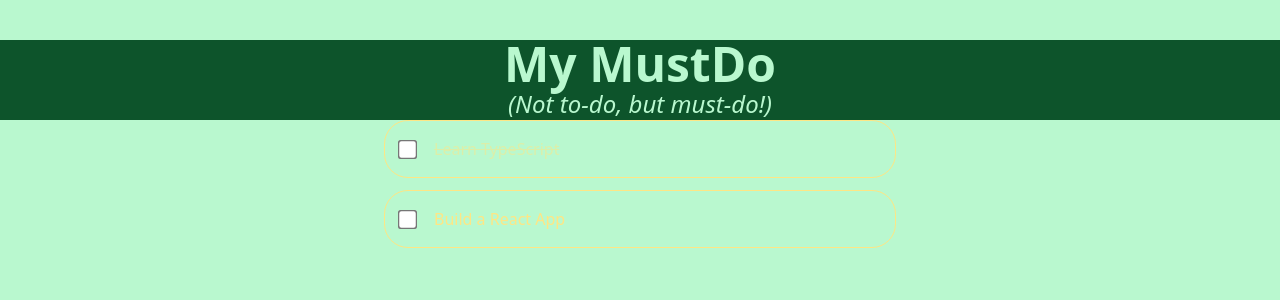
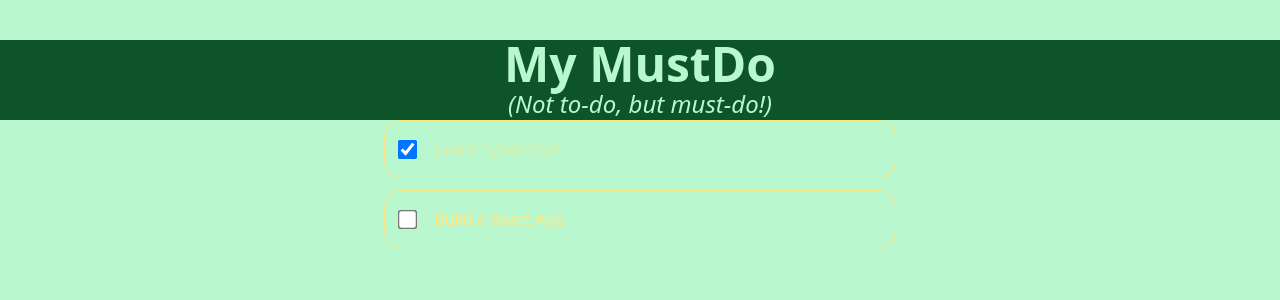
Before and after one commit to Mas-Pey/mustdo, a React app: page / in a window 1280 px wide. Shown: the top 300 px of the page. Built offline with nearby package versions, Linux system fonts and the light colour scheme; the HTML template or start-up script is replaced by a standard one.

Commit message:
feat:  implement onCompletedChange prop and handle checkbox state

```diff
--- a/src/components/MustDoItem.tsx
+++ b/src/components/MustDoItem.tsx
@@ -2,13 +2,17 @@ import type { MustDo } from "../types/mustdo"
 
 interface MustDoItemProps {
     mustdo: MustDo
+    onCompletedChange: (id: number, completed: boolean) => void
 }
 
-export default function MustDoItem({ mustdo }: MustDoItemProps) {
+export default function MustDoItem({ mustdo, onCompletedChange }: MustDoItemProps) {
     return (
         <div>
-            <label className="flex items-center gap-5 border rounded-3xl p-4 text-amber-200 hover:bg-green-950 not-dark:hover:bg-green-300">
-                <input type="checkbox" className="scale-150"></input>
+            <label className="flex items-center gap-5 border rounded-2xl p-4 text-amber-200 hover:bg-green-950 not-dark:hover:bg-green-300">
+                <input type="checkbox"
+                    checked={mustdo.completed}
+                    onChange={(e) => onCompletedChange(mustdo.id, e.target.checked)}
+                    className="scale-150"></input>
                 <span className={mustdo.completed ? "line-through opacity-50" : ""}>
                     {mustdo.title}
                 </span>
```
